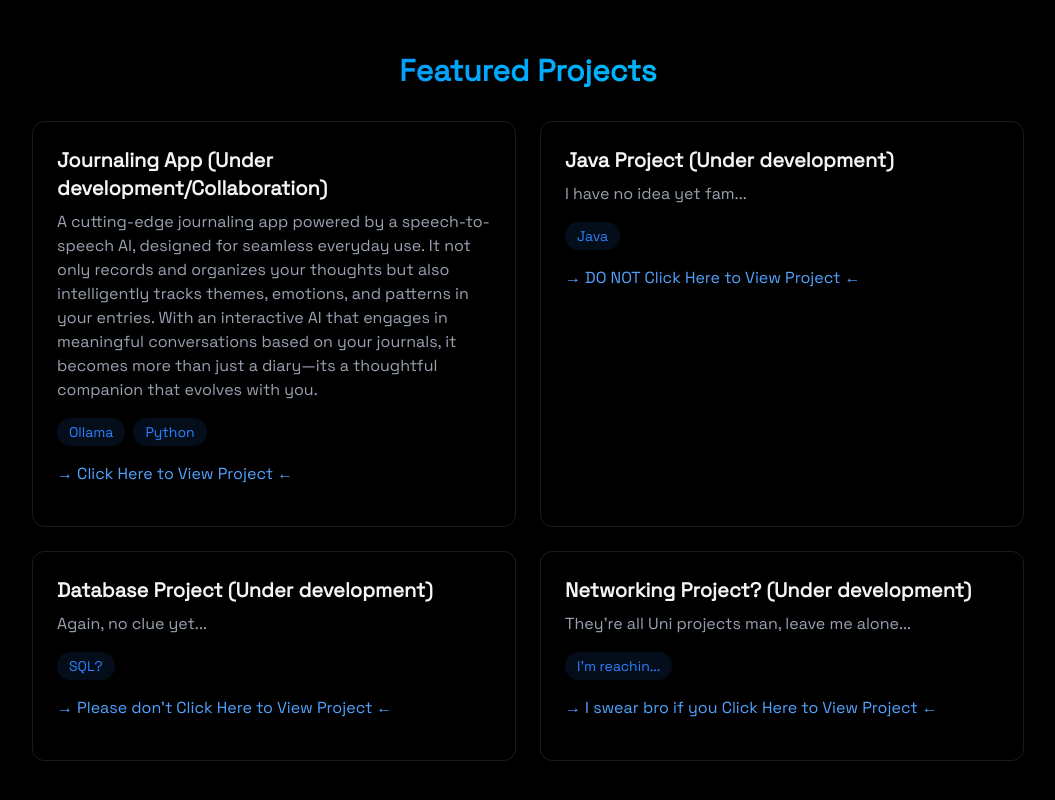
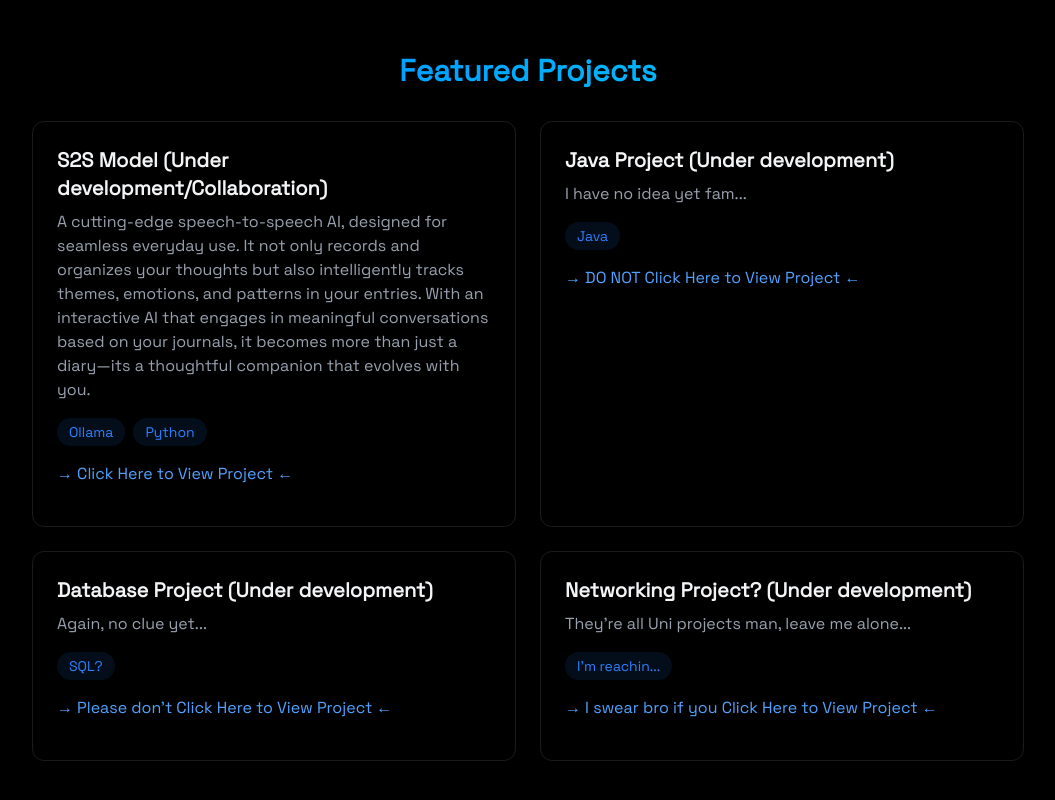
Before and after one commit to ha-hamad/My-Portfolio, a React (Vite) app: page / in a window 1280 px wide. Shown: the part 1627-2427 px from the top of the page, without its empty margins (112-1167 px from the left). Built offline with nearby package versions, Linux system fonts and the light colour scheme.

Commit message:
Updated Projects.jsx

```diff
--- a/src/components/sections/Projects.jsx
+++ b/src/components/sections/Projects.jsx
@@ -14,9 +14,9 @@ export const Projects = () => {
                 <div className="grid grid-cols-1 md:grid-cols-2 gap-6">
 
                     <div className="p-6 rounded-xl border border-white/10 hover:bg-blue-500/20 hover:-translate-y-1 hover:border-purple-500/30 hover:shadow-[0_2px_8px_rgba(59,130,246,0.2)] transition-all">
-                        <h3 className="text-xl font-bold mb-2">Journaling App (Under development/Collaboration)</h3>
+                        <h3 className="text-xl font-bold mb-2">S2S Model (Under development/Collaboration)</h3>
                         <p className="text-gray-400 mb-4">
-                            A cutting-edge journaling app powered by a speech-to-speech AI,
+                            A cutting-edge speech-to-speech AI,
                             designed for seamless everyday use. It not only records and
                             organizes your thoughts but also intelligently tracks themes,
                             emotions, and patterns in your entries. With an interactive AI
```
